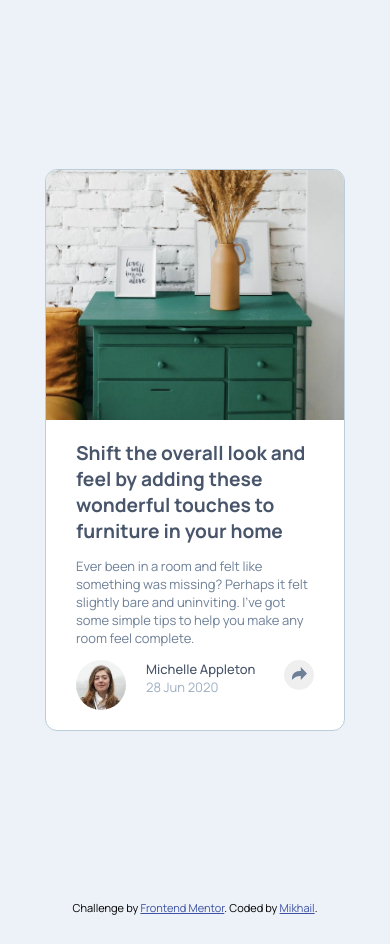
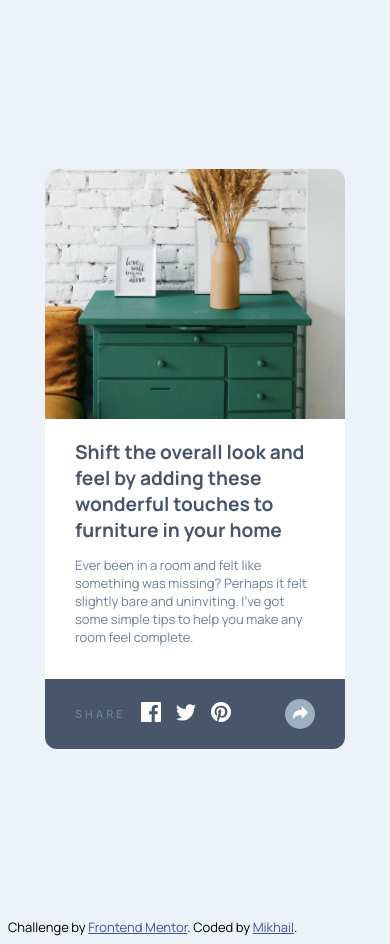
Before and after one commit to mikhail-w/article-preview-component, a plain HTML site: page index.html in a window 390 px wide. Both pictures are taken after a click on the button 299 px from the left and 674 px from the top of the page. Before the commit the page ends 923 px from the top, so only its background shows below. Drawn offline with Linux system fonts and the light colour scheme.

Commit message:
setup share button functionality

```diff
--- a/index.html
+++ b/index.html
@@ -16,7 +16,7 @@
       rel="stylesheet"
     />
     <link rel="stylesheet" href="./style.css" />
-
+    <script defer src="script.js"></script>
     <title>Frontend Mentor | Article preview component</title>
   </head>
   <body>
@@ -46,7 +46,27 @@
             <button class="share-button">
               <img src="./images/icon-share.svg" alt="share icon" />
             </button>
+
+      </div>
           </div>
+
+        <div class="share-bar inactive">
+          <div class="share">Share</div>
+          <div class="facebook-icon">
+            <img src="./images/icon-facebook.svg" alt="facebook icon" />
+          </div>
+          <div class="twitter-icon">
+            <img src="./images/icon-twitter.svg" alt="twitter icon" />
+          </div>
+          <div class="pinterest-icon">
+            <img src="./images/icon-pinterest.svg" alt="pinterest icon" />
+          </div>
+            <button class="share-icon">
+              <img src="./images/icon-share-inverse.svg" alt="share icon" />
+            </button>
+        </div>
+
+
         </div>
       </div>
     </div>
--- /dev/null
+++ b/script.js
@@ -0,0 +1,8 @@
+const shareBtn = document.querySelector('.share-button');
+const avatarSect = document.querySelector('.avatar-section');
+const shareBar = document.querySelector('.share-bar');
+
+shareBtn.addEventListener('click', () => {
+  shareBar.classList.toggle('inactive');
+  avatarSect.classList.toggle('inactive');
+});
--- a/style.css
+++ b/style.css
@@ -1,7 +1,7 @@
 :root {
   --dark-grey-blue: hsl(217, 19%, 35%);
   --desat-blue: hsl(214, 17%, 51%);
-  --grey-blue: hsl(212, 23%, 69%);
+  --grey-blue: #9eafc2;
   --light-grey-blue: hsl(210, 46%, 95%)
 }
 
@@ -23,8 +23,8 @@ body {
 
 .card {
   display: flex;
-  background-color: white;
-  border: 1px solid #bacdd8;
+  background-color: hsl(0, 0%, 100%);
+  /* background-color: var(--dark-grey-blue); */
   border-radius: 12px;
   overflow: hidden;
   /* outline: 1px solid red; */
@@ -34,7 +34,7 @@ body {
 .card-img {
   width: 100%;
   max-width: 600px;
-  height: 250px;
+  /* height: 100%; */
   object-fit: cover;
 }
 
@@ -59,6 +59,7 @@ p {
 .avatar-section {
   display: flex;
   justify-content: start;
+  /* display: none; */
 }
 
 .avatar-img {
@@ -84,9 +85,44 @@ p {
   border-radius: 50px;
 }
 
-.attribution {
+.share-bar {
+  background-color: var(--dark-grey-blue);
+  display: flex;
+  padding: 20px 30px;
+  justify-content: start;
+  align-items: center;
+}
+
+.share {
+  color: var(--desat-blue);
+  text-transform: uppercase;
+  font-size: .9rem;
+  font-weight: 600;
+  letter-spacing: 3px;
+}
+
+.share-bar>div {
   font-size: 11px;
   text-align: center;
+}
+
+.share-bar>*:not(:last-child) {
+  margin-right: 15px;
+}
+
+.share-icon {
+  margin-left: auto;
+  background-color: var(--grey-blue);
+  height: 30px;
+  width: 30px;
+  border: none;
+  border-radius: 50px;
+  text-align: center;
+  align-items: center;
+}
+
+.inactive {
+  display: none;
 }
 
 .attribution a {
@@ -97,4 +133,8 @@ p {
   .card {
     flex-direction: column;
   }
+
+  .card-img {
+    height: 250px;
+  }
 }
```
Also changed, not shown: images/icon-share-inverse.svg (added).
